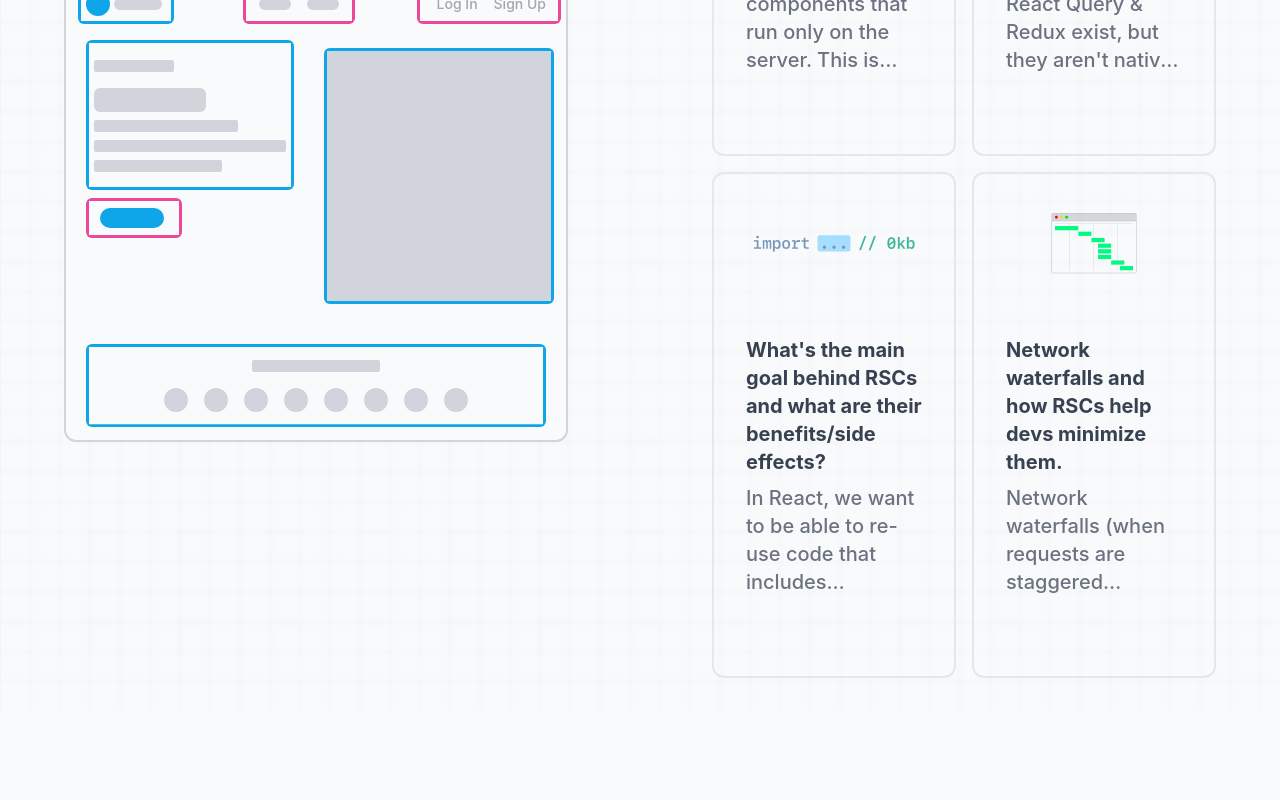
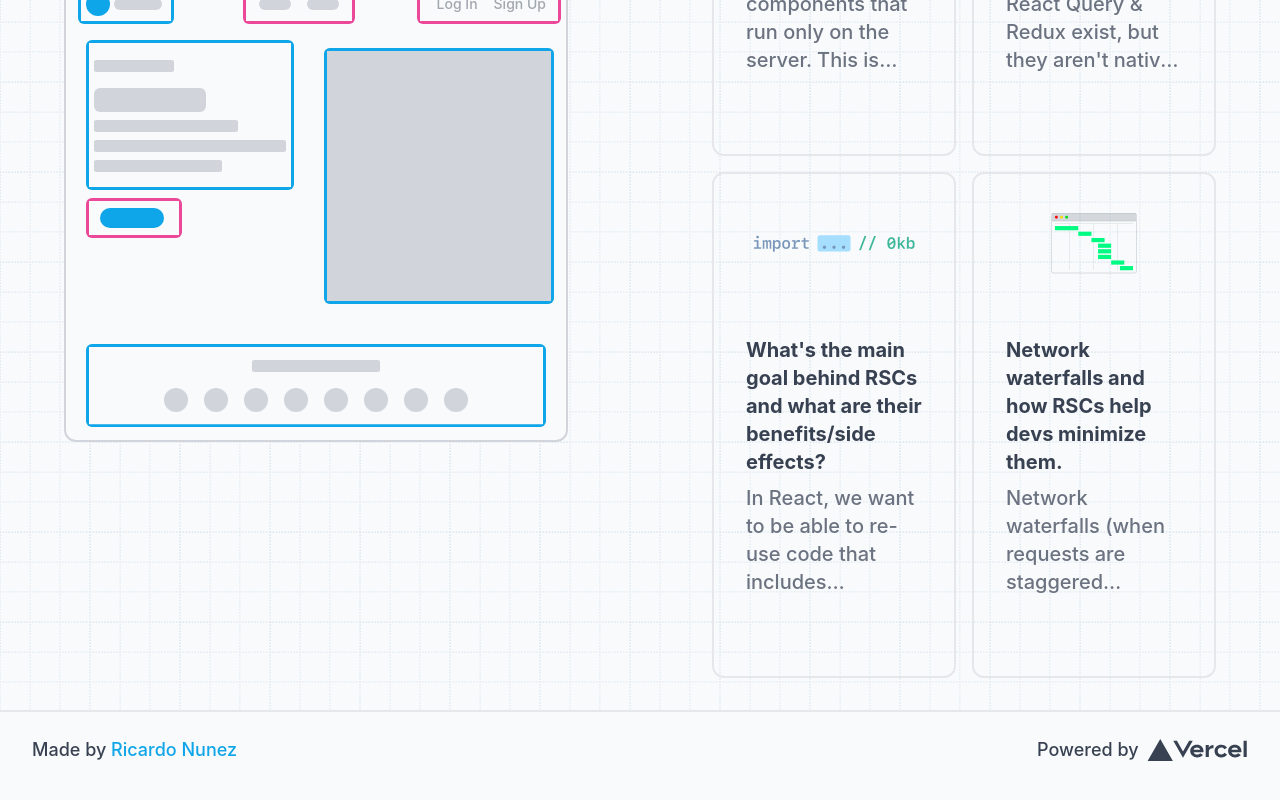
Before and after one commit to ricardonunez-io/servercomponents, a Next.js app: page / in a window 1280 px wide. Shown: the part 458-1258 px from the top of the page. Before the commit the page ends 1168 px from the top, so only its background shows below. Built offline with nearby package versions, Linux system fonts and the light colour scheme; a web font is replaced by a local one.

Commit message:
Adjusted grid colors to be more muted + added global footer

```diff
--- a/app/(posts)/animations/waterfall-example-animation.tsx
+++ b/app/(posts)/animations/waterfall-example-animation.tsx
@@ -60,7 +60,7 @@ export default function WaterfallExampleAnimation({ caption }: { caption: string
 		);
 		await reqAnimate(
 			reqScope.current,
-			{ translateX: "-100%" },
+			{ translateX: "-110%" },
 			{ duration: 3 }
 		);
 	}
--- a/app/(posts)/layout.tsx
+++ b/app/(posts)/layout.tsx
@@ -1,15 +1,23 @@
 import "./posts.css";
 import NavLink from "@/components/navlink";
 import GithubLink from "@/components/github";
+
+function Header({ children }: { children: React.ReactNode }) {
+	return(
+		<div className="sticky top-0 py-2 px-8 bg-gray-50 dark:bg-stone-950 border-b-2 border-gray-200 dark:border-gray-800 z-[100] flex justify-between items-center">
+			{children}
+		</div>
+	)
+}
 
 export default function Layout({ children }: { children: React.ReactNode }) {
 	return (
 		<main className="flex min-h-screen flex-col text-left">
 			<div className="gap-x-4 space-y-4">
-				<div className="sticky top-0 py-2 px-8 bg-gray-50 dark:bg-stone-950 border-b-2 border-gray-200 dark:border-gray-800 z-[100] flex justify-between items-center">
+				<Header>
 					<NavLink />
 					<GithubLink />
-				</div>
+				</Header>
 				<div className="py-8 px-8 md:px-12 lg:px-16 lg:py-12 max-w-5xl mx-auto relative">
 					{children}
 				</div>
--- a/app/(posts)/posts.css
+++ b/app/(posts)/posts.css
@@ -6,7 +6,7 @@ a {
 a:hover {
     text-decoration-line: underline;
 }
-#home-page-link.no-underline, #github-link.no-underline {
+#home-page-link.no-underline, #github-link.no-underline, #vercel-link.no-underline {
     text-decoration-line: none;
 }
 
--- a/app/(posts)/what-are-react-server-components/rscs.mdx
+++ b/app/(posts)/what-are-react-server-components/rscs.mdx
@@ -6,7 +6,7 @@ import ReactRouterLogo from "@/components/react-router-logo";
 import RemixLogo from "@/components/remix-logo";
 import NextJSLogo from "@/components/nextjs-logo";
 import MetaLogo from "@/components/meta-logo";
-import Footer from "@/components/footer.tsx";
+import BlogFooter from "@/components/blog-footer.tsx";
 import RailsIcon from "@/components/rails-icon";
 import PHPLogo from "@/components/php-logo"
 import DiffExample from "@/components/diff-example";
@@ -160,4 +160,4 @@ Well, it's still there, but now, "regular" React components (i.e. React pre-Serv
 
 Only the name changed, though, but they're exactly the same and nothing at all has changed about them in terms of functionality.
 
-<Footer previousPost={"Home Page"} previousHref={"/"} nextPost={"The Problems React Server Components Solve"} nextHref={"/the-problems-rscs-solve"} />
+<BlogFooter previousPost={"Home Page"} previousHref={"/"} nextPost={"The Problems React Server Components Solve"} nextHref={"/the-problems-rscs-solve"} />
--- a/app/layout.tsx
+++ b/app/layout.tsx
@@ -1,4 +1,5 @@
 import "./globals.css";
+import Footer from "@/components/footer";
 
 export const metadata = {
 	title: "React Server Components",
@@ -14,8 +15,11 @@ export default function RootLayout({
 }) {
 	return (
 		<html lang="en">
-			<body className="dark:bg-stone-950 dark:text-gray-300 dark:bg-dark-hero-pattern bg-gray-50 text-gray-700 bg-hero-pattern backdrop-blur-[2px] text-base font-medium md:text-lg overflow-x-hidden">
+			<body className="dark:bg-stone-950 dark:text-gray-300 dark:bg-dark-hero-pattern bg-gray-50 text-gray-700 bg-hero-pattern text-base font-medium md:text-lg overflow-x-hidden">
+			<div className="relative">
 				{children}
+			</div>
+			<Footer/>
 			</body>
 		</html>
 	);
--- /dev/null
+++ b/components/blog-footer.tsx
@@ -0,0 +1,28 @@
+import Link from "next/link";
+
+export default function BlogFooter({ previousPost, nextPost, previousHref, nextHref }: { previousPost: string, nextPost: string, previousHref: string, nextHref: string }) {
+	return (
+		<div className="gap-x-4 my-8 grid grid-cols-2 text-base sm:text-lg md:text-xl">
+			<Link href={previousHref}
+				  className="grid place-items-center text-center py-8 px-4 rounded-xl hover:cursor-pointer border-2 border-gray-200 dark:border-gray-600 hover:bg-sky-200/50 hover:border-sky-200 dark:hover:bg-sky-800/50 dark:hover:border-sky-800 transition-all"
+			>
+				<div className="grid grid-cols-5 w-full">
+					<div className="hidden sm:flex justify-center items-center text-xl md:text-2xl lg:text-3xl">←</div>
+					<div className="font-bold col-span-5 sm:col-span-4 grid place-items-center">
+						{previousPost}
+					</div>
+				</div>
+			</Link>
+			<Link href={nextHref}
+				  className="grid place-items-center text-center py-8 px-4 rounded-xl hover:cursor-pointer border-2 border-gray-200 dark:border-gray-600 hover:bg-sky-200/50 hover:border-sky-200 dark:hover:bg-sky-800/50 dark:hover:border-sky-800 transition-all"
+			>
+				<div className="grid grid-cols-5 w-full">
+					<div className="font-bold col-span-5 sm:col-span-4 grid place-items-center">
+						{nextPost}
+					</div>
+					<div className="hidden sm:flex justify-center items-center text-xl md:text-2xl lg:text-3xl">→</div>
+				</div>
+			</Link>
+		</div>
+	)
+}
--- a/components/footer.tsx
+++ b/components/footer.tsx
@@ -1,28 +1,28 @@
-import Link from "next/link";
+import VercelLogo from "@/components/vercel-logo";
 
-export default function Footer({ previousPost, nextPost, previousHref, nextHref }: { previousPost: string, nextPost: string, previousHref: string, nextHref: string }) {
+export default function Footer() {
 	return (
-		<footer className="gap-x-4 my-8 grid grid-cols-2 text-base sm:text-lg md:text-xl">
-			<Link href={previousHref}
-				  className="grid place-items-center text-center py-8 px-4 rounded-xl hover:cursor-pointer border-2 border-gray-200 dark:border-gray-600 hover:bg-sky-200/50 hover:border-sky-200 dark:hover:bg-sky-800/50 dark:hover:border-sky-800 transition-all"
+		<footer
+			className="pt-6 pb-12 px-8 bg-gray-50 dark:bg-stone-950 border-t-2 border-gray-200 dark:border-gray-800 flex flex-col items-center gap-y-4 lg:flex-row lg:justify-between relative z-[10000]">
+			<div>
+				Made by {" "}
+				<a href="https://twitter.com/ricardonunez_io"
+				   className="hover:underline text-sky-500 dark:text-sky-400"
+				   target="_blank"
+				   rel="noopener noreferrer"
+				>
+					Ricardo Nunez
+				</a>
+			</div>
+			<a id="vercel-link"
+			   target="_blank"
+			   rel="noopener noreferrer"
+			   href="https://vercel.com"
+			   className="no-underline text-inherit hover:opacity-80 grid grid-cols-2 place-items-center gap-x-0 sm:gap-x-0.5 md:gap-x-1 lg:gap-x-2"
 			>
-				<div className="grid grid-cols-5 w-full">
-					<div className="hidden sm:flex justify-center items-center text-xl md:text-2xl lg:text-3xl">←</div>
-					<div className="font-bold col-span-5 sm:col-span-4 grid place-items-center">
-						{previousPost}
-					</div>
-				</div>
-			</Link>
-			<Link href={nextHref}
-				  className="grid place-items-center text-center py-8 px-4 rounded-xl hover:cursor-pointer border-2 border-gray-200 dark:border-gray-600 hover:bg-sky-200/50 hover:border-sky-200 dark:hover:bg-sky-800/50 dark:hover:border-sky-800 transition-all"
-			>
-				<div className="grid grid-cols-5 w-full">
-					<div className="font-bold col-span-5 sm:col-span-4 grid place-items-center">
-						{nextPost}
-					</div>
-					<div className="hidden sm:flex justify-center items-center text-xl md:text-2xl lg:text-3xl">→</div>
-				</div>
-			</Link>
+				<div>Powered by</div>
+				<VercelLogo width={100}/>
+			</a>
 		</footer>
 	)
 }
--- /dev/null
+++ b/components/vercel-logo.tsx
@@ -0,0 +1,8 @@
+export default function VercelLogo({ width }: { width?: number }) {
+	return (
+		<svg width={width} className="" xmlns="http://www.w3.org/2000/svg" fill="currentColor" viewBox="0 0 284 65">
+			<path
+				d="M141.68 16.25c-11.04 0-19 7.2-19 18s8.96 18 20 18c6.67 0 12.55-2.64 16.19-7.09l-7.65-4.42c-2.02 2.21-5.09 3.5-8.54 3.5-4.79 0-8.86-2.5-10.37-6.5h28.02c.22-1.12.35-2.28.35-3.5 0-10.79-7.96-17.99-19-17.99zm-9.46 14.5c1.25-3.99 4.67-6.5 9.45-6.5 4.79 0 8.21 2.51 9.45 6.5h-18.9zm117.14-14.5c-11.04 0-19 7.2-19 18s8.96 18 20 18c6.67 0 12.55-2.64 16.19-7.09l-7.65-4.42c-2.02 2.21-5.09 3.5-8.54 3.5-4.79 0-8.86-2.5-10.37-6.5h28.02c.22-1.12.35-2.28.35-3.5 0-10.79-7.96-17.99-19-17.99zm-9.45 14.5c1.25-3.99 4.67-6.5 9.45-6.5 4.79 0 8.21 2.51 9.45 6.5h-18.9zm-39.03 3.5c0 6 3.92 10 10 10 4.12 0 7.21-1.87 8.8-4.92l7.68 4.43c-3.18 5.3-9.14 8.49-16.48 8.49-11.05 0-19-7.2-19-18s7.96-18 19-18c7.34 0 13.29 3.19 16.48 8.49l-7.68 4.43c-1.59-3.05-4.68-4.92-8.8-4.92-6.07 0-10 4-10 10zm82.48-29v46h-9v-46h9zM37.59.25l36.95 64H.64l36.95-64zm92.38 5l-27.71 48-27.71-48h10.39l17.32 30 17.32-30h10.39zm58.91 12v9.69c-1-.29-2.06-.49-3.2-.49-5.81 0-10 4-10 10v14.8h-9v-34h9v9.2c0-5.08 5.91-9.2 13.2-9.2z"/>
+		</svg>
+	)
+}
```
Also changed, not shown: public/dark-grid.svg.
